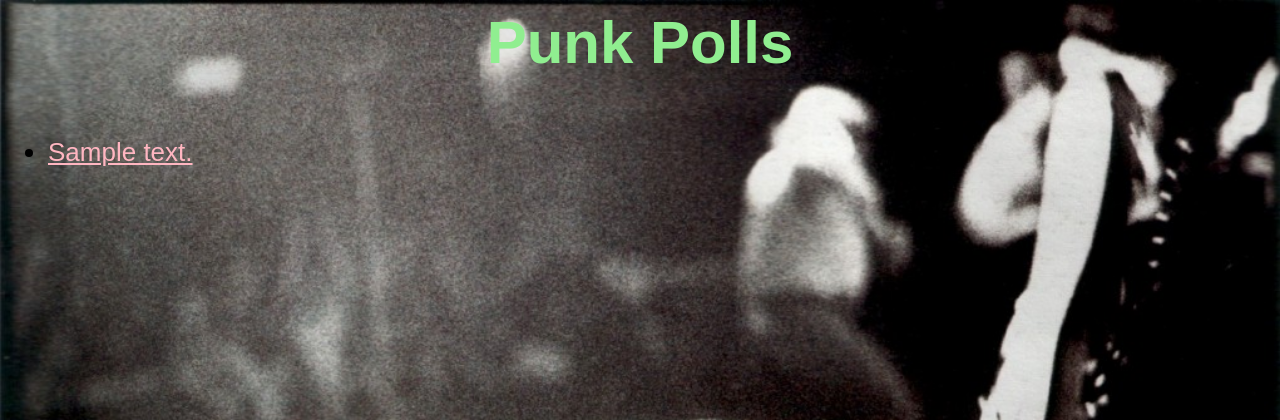
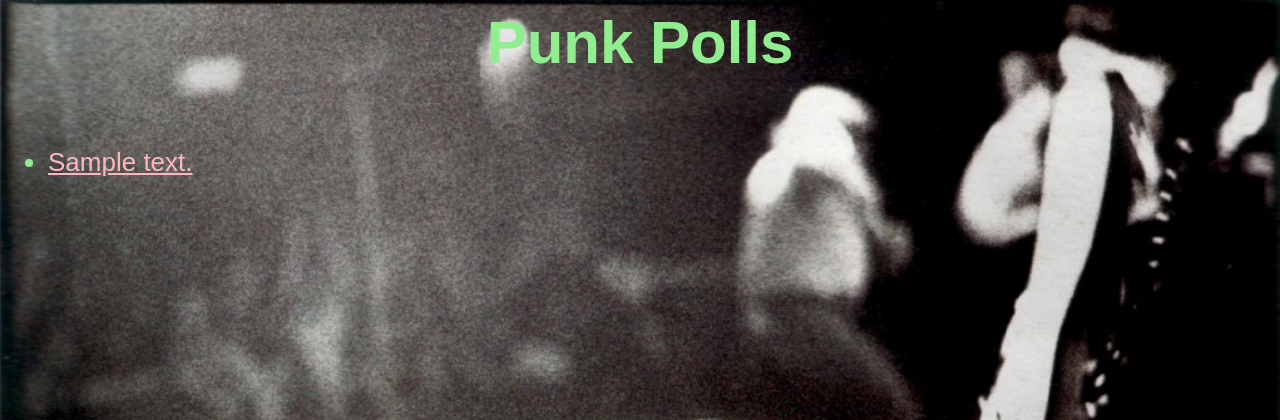
Before and after one commit to Kardbord/Django-Polls, a Django app: page /polls/ in a window 1280 px wide. Shown: the top 420 px of the page. Run offline with Django 3.2, Linux system fonts and the light colour scheme; tables that the repository leaves empty hold one stand-in row (values such as "Sample post").

Commit message:
Modified css for index.html

```diff
--- a/polls/static/polls/style.css
+++ b/polls/static/polls/style.css
@@ -1,7 +1,11 @@
 .question {
     color: lightpink;
-    padding-top: 50px;
-    padding-bottom: 50px;
+    padding-top: 10px;
+}
+
+.questionBullet {
+    padding-top: 10px;
+    color: lightgreen;
 }
 
 .result {
--- a/polls/templates/polls/index.html
+++ b/polls/templates/polls/index.html
@@ -6,7 +6,7 @@
     <h1>Punk Polls</h1>
     <ul>
     {% for question in latest_question_list %}
-        <li><a class="question" href="{% url 'polls:detail' question.id %}">{{ question.question_text }}</a></li>
+        <li class="questionBullet"><a class="question" href="{% url 'polls:detail' question.id %}">{{ question.question_text }}</a></li>
     {% endfor %}
     </ul>
 {% else %}
```
